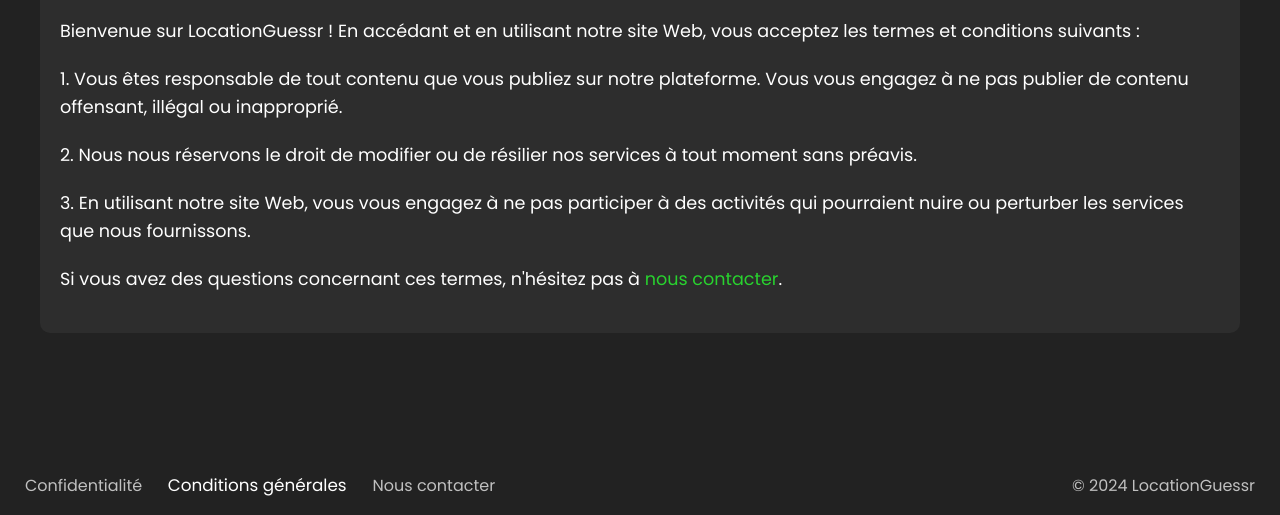
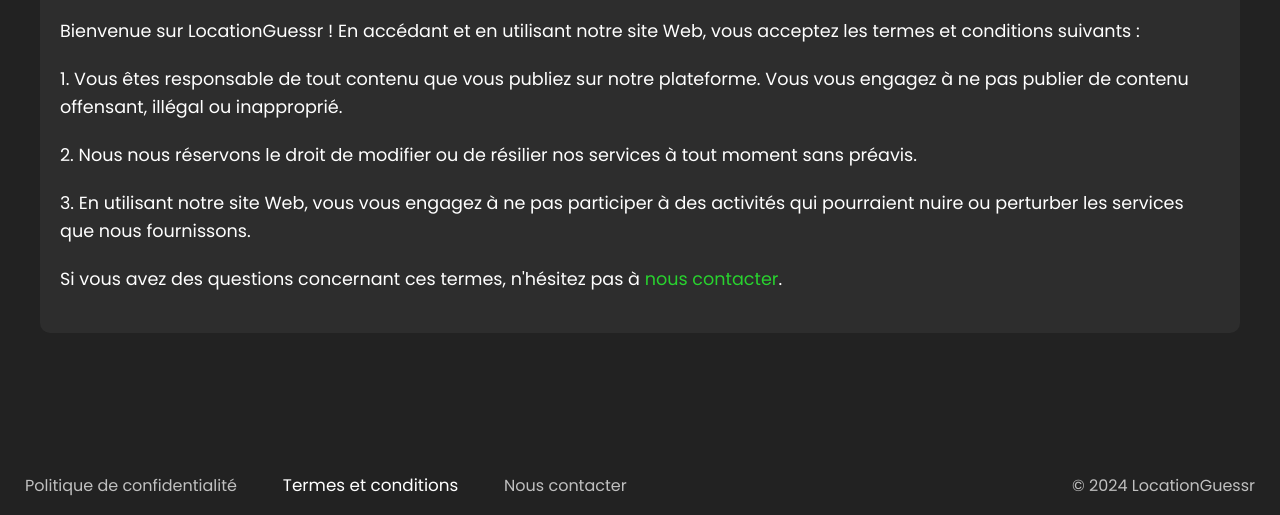
Before and after one commit to ethan-hgt/LocationGuessr, a plain HTML site: page html/terms.html in a window 1280 px wide. Shown: the part 285-800 px from the top of the page. Drawn offline with nearby package versions, Linux system fonts and the light colour scheme.

Commit message:
Ajustements footer

```diff
--- a/html/style/style_footer.css
+++ b/html/style/style_footer.css
@@ -24,7 +24,6 @@
 
 .footer-link {
     font-size: 16px;
-    opacity: 0.8;
     color: #c0c0c0;
     text-decoration: none;
     background-color: transparent;
--- a/html/terms.html
+++ b/html/terms.html
@@ -103,7 +103,7 @@
 
         .footer-link {
             font-size: 16px;
-            margin-right: 20px;
+            margin-right: 40px;
             color: #c0c0c0;
             text-decoration: none;
             transition: transform 0.4s ease, color 0.4s ease;
@@ -159,8 +159,8 @@
 
     <footer>
         <div class="left-footer">
-            <a href="privacy.html" class="footer-link">Confidentialité</a>
-            <a href="terms.html" class="footer-link">Conditions générales</a>
+            <a href="privacy.html" class="footer-link">Politique de confidentialité</a>
+            <a href="terms.html" class="footer-link">Termes et conditions</a>
             <a href="contact.html" class="footer-link">Nous contacter</a>
         </div>
         <div class="right-footer">
```
Also changed, not shown: html/contact.html (+3 -3 lines), html/privacy.html (+3 -3 lines).
